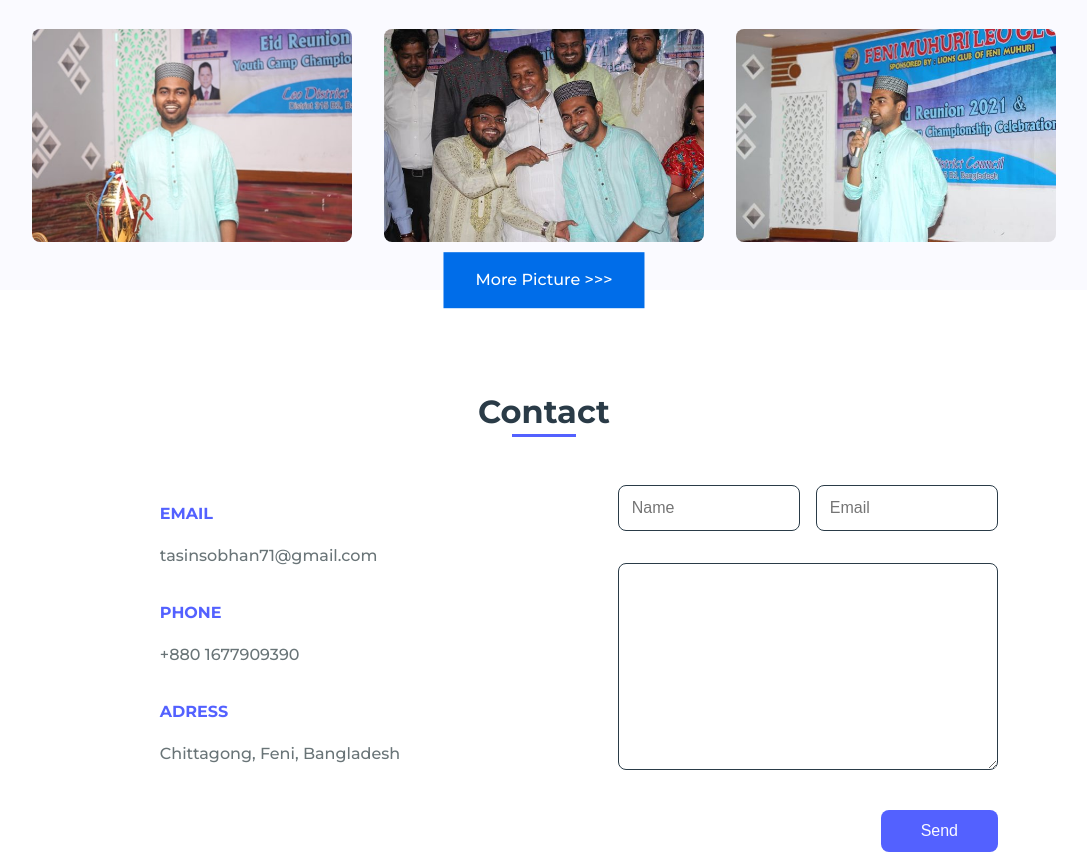
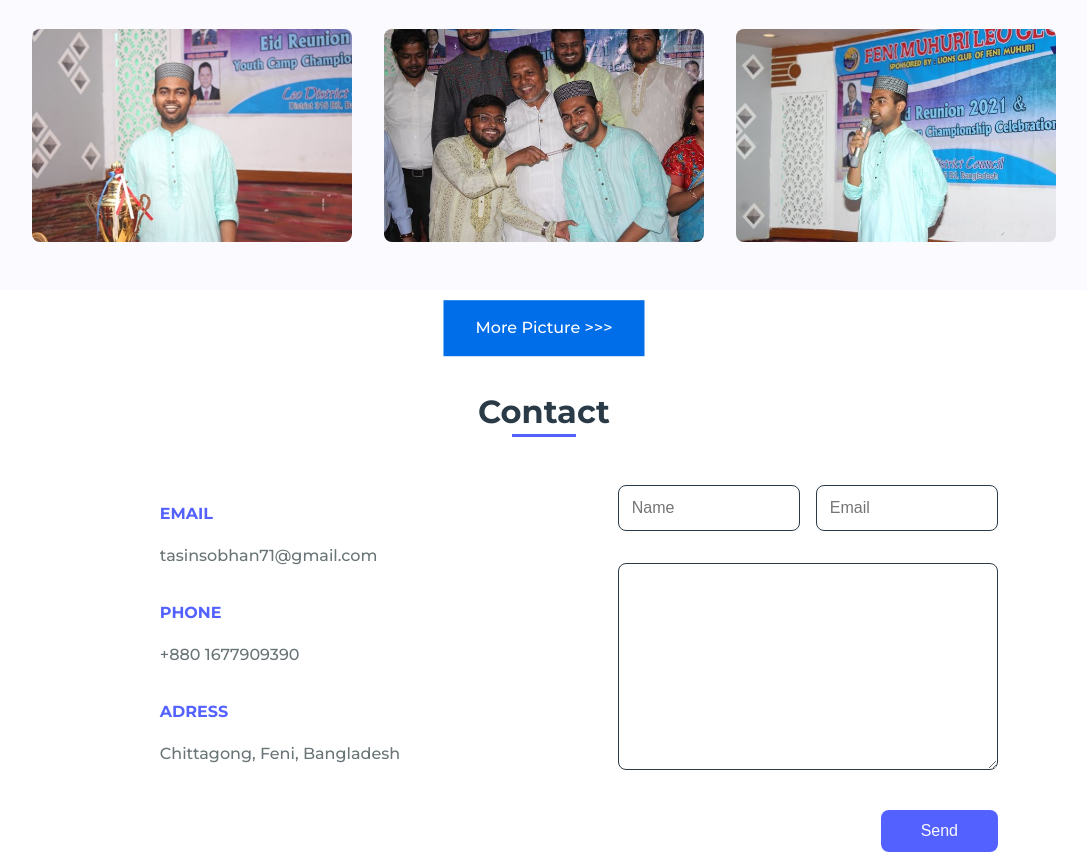
Before and after one commit to Tasinsobhan/tasinsobhan.github.io, a plain HTML site: page index.html in a window 1280 px wide. Shown: the part 3080-3935 px from the top of the page, without its empty margins (96-1183 px from the left). Drawn offline with nearby package versions, Linux system fonts and the light colour scheme.

Commit message:
Update styles.css

```diff
--- a/assets/css/styles.css
+++ b/assets/css/styles.css
@@ -503,7 +503,7 @@ img{
   .center {
     margin: 0;
     position: absolute;
-    top: 420%;
+    top: 426%;
     left: 50%;
     -ms-transform: translate(-50%, -50%);
     transform: translate(-50%, -50%);
```
